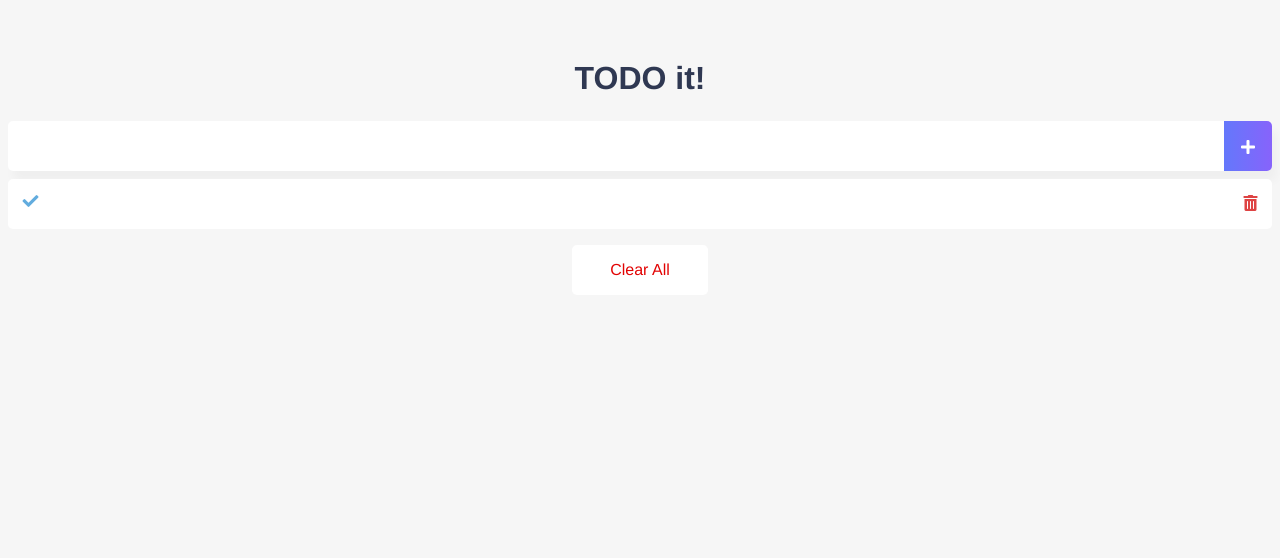
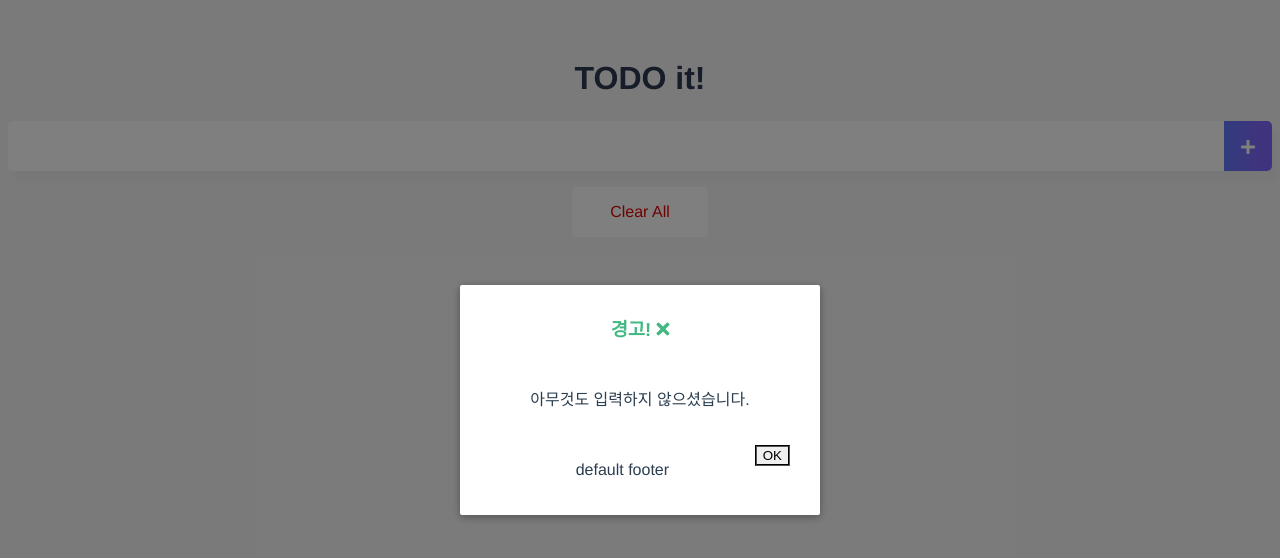
Before and after one commit to mysoyul/Vuejs3_TodoApp_VueCLI, a Vue app: page / in a window 1280 px wide. Both pictures are taken after a click on the element 1248 px from the left and 146 px from the top of the page. Shown: the top 558 px of the page. Built offline with nearby package versions, Linux system fonts and the light colour scheme.

Commit message:
TodoInput에서MyModal호출

```diff
--- a/src/components/TodoInput.vue
+++ b/src/components/TodoInput.vue
@@ -6,21 +6,35 @@
         <span class="addContainer" @click="addTodo">
             <i class="fas fa-plus addBtn"></i>
         </span>
+        <MyModal v-if="showModal" @close="showModal = false">
+            <template v-slot:header>
+                <h3>
+                    경고!
+                    <i class="closeModalBtn fas fa-times" @click="showModal = false"></i>
+                </h3>
+            </template>
+            <template v-slot:body>
+                <div>아무것도 입력하지 않으셨습니다.</div>
+            </template>
+        </MyModal>
     </div>
 </template>
 
 <script setup>
 import { onMounted, ref } from 'vue'
+import MyModal from '@/components/common/MyModal.vue'
+
+const showModal = ref(false)
 
 const newTodoItem = ref("")
 const myinput = ref(null)
 
 //사용자정의 Event를 선언함
-const emit = defineEmits(["input:todo","add:todo"])
+const emit = defineEmits(["input:todo", "add:todo"])
 
 //Life Cycle Hook 호출
 onMounted(() => {
-  myinput.value.focus()
+    myinput.value.focus()
 })
 
 const handleInput = (event) => {
@@ -33,8 +47,12 @@
 
 const addTodo = () => {
     const todoItem = newTodoItem.value
-    emit('add:todo', todoItem)
-    clearInput()
+    if (todoItem !== "") {
+        emit("add:todo", todoItem)
+        clearInput();
+    } else {
+        showModal.value = !showModal.value
+    }
 }
 
 const clearInput = () => {
@@ -72,4 +90,8 @@
     color: white;
     vertical-align: middle;
 }
+
+.closeModalBtn {
+    color: #42b983;
+}
 </style>
```
